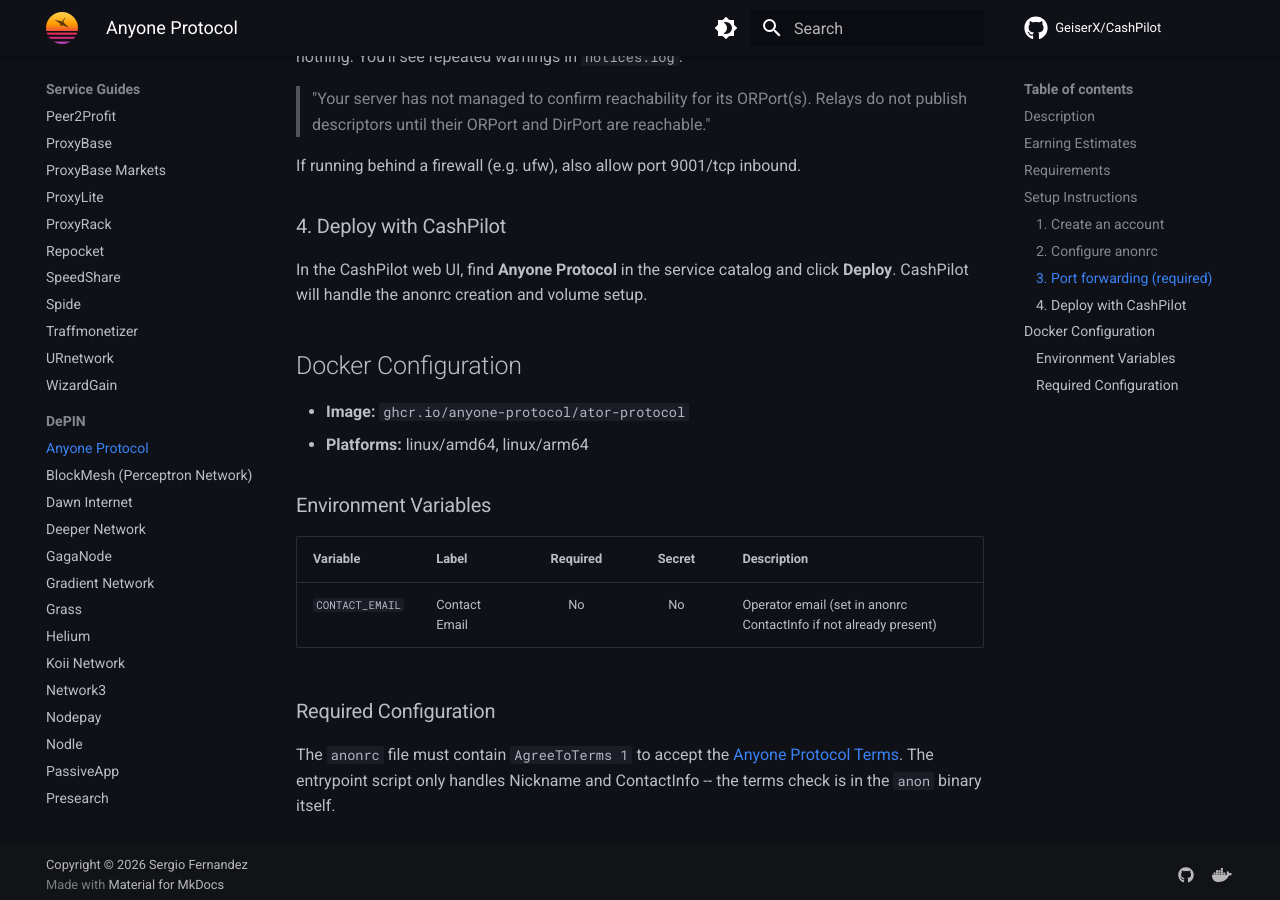
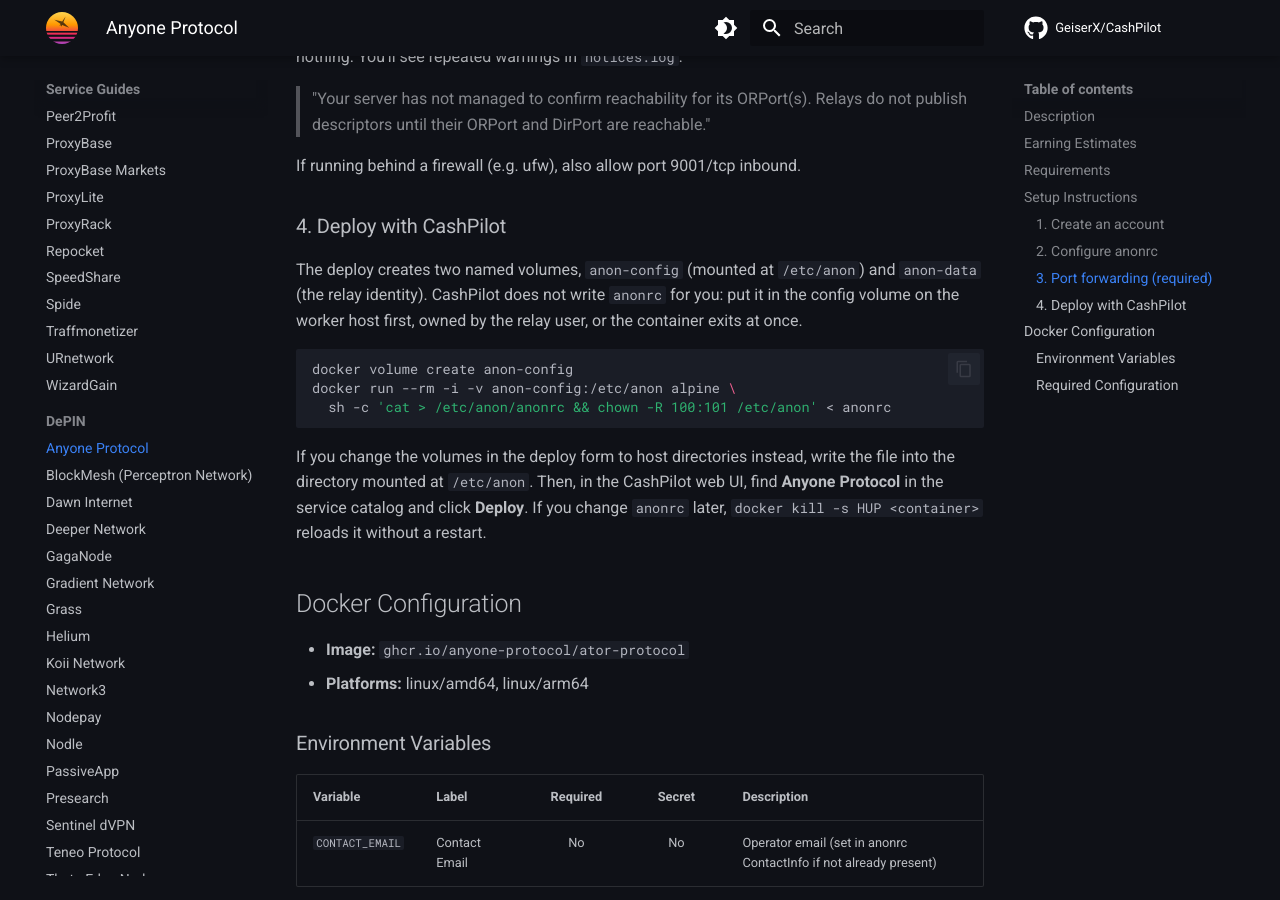
Before and after one commit to GeiserX/CashPilot, an MkDocs documentation site: the page built from docs/guides/anyone-protocol.md, in a window 1280 px wide and 900 px high, scrolled down 2178 px. Built offline with MkDocs 1.6.1 and Material for MkDocs 9.7.7, drawn with Linux system fonts in a browser that asks for light colours; comment, search, counter and statistics services are not loaded.

Commit message:
docs(anyone): say the anonrc must be placed in the config volume by hand
The guide's deploy step claimed CashPilot creates the anonrc. It does not:
the deploy creates the named volumes and the relay exits at once without
the file. Show the volume-copy command (tested on Docker 29) and the SIGHUP
reload.

````diff
--- a/docs/guides/anyone-protocol.md
+++ b/docs/guides/anyone-protocol.md
@@ -65,7 +65,15 @@
 
 ### 4. Deploy with CashPilot
 
-In the CashPilot web UI, find **Anyone Protocol** in the service catalog and click **Deploy**. CashPilot will handle the anonrc creation and volume setup.
+The deploy creates two named volumes, `anon-config` (mounted at `/etc/anon`) and `anon-data` (the relay identity). CashPilot does not write `anonrc` for you: put it in the config volume on the worker host first, owned by the relay user, or the container exits at once.
+
+```bash
+docker volume create anon-config
+docker run --rm -i -v anon-config:/etc/anon alpine \
+  sh -c 'cat > /etc/anon/anonrc && chown -R 100:101 /etc/anon' < anonrc
+```
+
+If you change the volumes in the deploy form to host directories instead, write the file into the directory mounted at `/etc/anon`. Then, in the CashPilot web UI, find **Anyone Protocol** in the service catalog and click **Deploy**. If you change `anonrc` later, `docker kill -s HUP <container>` reloads it without a restart.
 
 ## Docker Configuration
 
````
